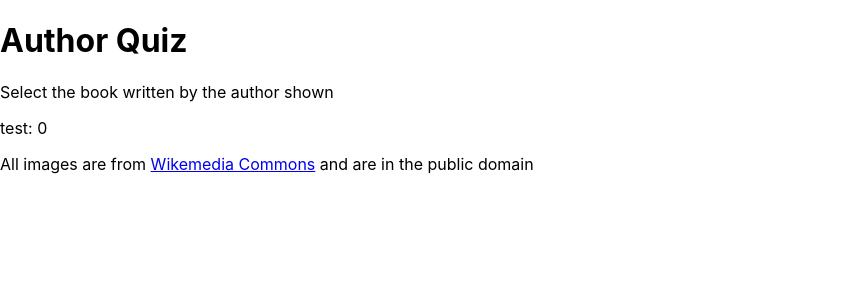
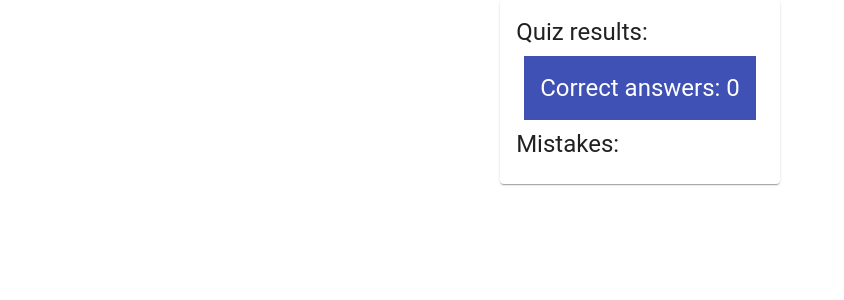
Before and after one commit to vladiaveryanov/react-tsc-quiz, a React (Create React App) app: page /results in a window 1280 px wide. Shown: the top 300 px of the page, without its empty margins (0-844 px from the left). Built offline with nearby package versions, Linux system fonts and the light colour scheme.

Commit message:
WIP, added previous btn logic, need to remake appstate to render the correct results on finishing the quiz

```diff
--- a/src/App.tsx
+++ b/src/App.tsx
@@ -11,19 +11,20 @@ import { AppState, answerCorrect, answerWrong, AppDispatch } from './interfaces/
 type AppAction = ReturnType<typeof answerCorrect | typeof answerWrong>;
 
 function AppReducer(prevState: AppState, action: AppAction): AppState {
-  console.log('AppReducer - inside func')
   switch (action.type) {
     case 'ANSWER_CORRECT':
       return {
         ...prevState,
-        correctAnswersCount: prevState.correctAnswersCount + 1
+        correctAnswersCount: prevState.correctAnswersCount + 1,
+        valuesSelectedOnPages: [...prevState.valuesSelectedOnPages, { page: action.page, selectedValue: action.selectedValue }]
       }
     case 'ANSWER_WRONG':
       return {
         ...prevState,
         mistakes: [...prevState.mistakes,
         { question: action.question, correctAnswer: action.correctAnswer }
-        ]
+        ],
+        valuesSelectedOnPages: [...prevState.valuesSelectedOnPages, { page: action.page, selectedValue: action.selectedValue }]
       };
     default:
       return prevState;
@@ -31,33 +32,33 @@ function AppReducer(prevState: AppState, action: AppAction): AppState {
 }
 
 function App() {
-  console.log('App - inside main func')
-  const [reducer, dispatch] = useReducer(AppReducer, {
+  const [data, dispatch] = useReducer(AppReducer, {
     mistakes: [],
-    correctAnswersCount: 0
+    correctAnswersCount: 0,
+    valuesSelectedOnPages: []
   });
-  console.log(reducer);
+  console.log(data);
   return (
-    <AppDispatch.Provider value={{ dispatch, data: reducer }}>
+    <AppDispatch.Provider value={{ dispatch, data }}>
       <Router>
-        <Header />
         <Switch>
           <Redirect exact from='/' to='/1' />
           <Route exact path='/results'>
             <Result />
           </Route>
           <Route path='/:page'>
+            <Header />
             <AuthorQuiz numberOfQuestions={5} />
+            <Footer />
           </Route>
           <Route path="*">
-              Default
+            Default
           </Route>
         </Switch>
-          <Footer />
       </Router>
     </AppDispatch.Provider>
-      );
+  );
 
-    }
+}
 
-    export default App;
+export default App;
--- a/src/components/AuthorQuiz.tsx
+++ b/src/components/AuthorQuiz.tsx
@@ -3,7 +3,6 @@ import * as interfaces from '../interfaces/interfaces';
 import * as util from '../util';
 import authors from '../data/authorData';
 import { useParams, useHistory } from 'react-router-dom';
-import Result from './Result';
 import {
   Card,
   CardMedia,
@@ -14,7 +13,8 @@ import {
   FormControlLabel,
   RadioGroup,
   FormControl,
-  Radio
+  Radio,
+  Grid
 } from '@material-ui/core';
 
 
@@ -28,7 +28,7 @@ export default function AuthorQuiz(
   const [selectedAnswer, setSelectedAnswer] = useState('');
   const [currentPage, setCurrentPage] = useState(page);
   const { author, books, answer } = turnData;
-  const { dispatch } = useContext(interfaces.AppDispatch);
+  const { data, dispatch } = useContext(interfaces.AppDispatch);
 
   useEffect(() => {
     if (page !== currentPage) {
@@ -37,7 +37,16 @@ export default function AuthorQuiz(
       setTurnData(util.getTurnData(authors, page));
       setSelectedAnswer('');
     }
-  }, [page]);
+
+    if (data.valuesSelectedOnPages.length > 0) {
+      data.valuesSelectedOnPages.forEach(element => {
+        if (element.page === page) {
+          setSelectedAnswer(element.selectedValue);
+        }
+      });
+    }
+
+  }, [page, data, currentPage]);
 
   function handleChange(event) {
     setSelectedAnswer(event.target.value);
@@ -45,8 +54,8 @@ export default function AuthorQuiz(
 
   function handleAnswer(moveToNextPage: boolean) {
     let nextPage: number = 0;
-    const isAnswerCorrect = (answer === selectedAnswer) ? interfaces.answerCorrect()
-      : interfaces.answerWrong(author.name, answer);
+    const isAnswerCorrect = (answer === selectedAnswer) ? interfaces.answerCorrect(page, selectedAnswer)
+      : interfaces.answerWrong(author.name, answer, page, selectedAnswer);
     dispatch(isAnswerCorrect);
 
     if (moveToNextPage) {
@@ -55,7 +64,7 @@ export default function AuthorQuiz(
       nextPage = page - 1;
     }
 
-    if (page >= numberOfQuestions) {
+    if (currentPage === numberOfQuestions && moveToNextPage) {
       history.push('/results');
     } else {
       history.push('/' + nextPage);
@@ -63,10 +72,11 @@ export default function AuthorQuiz(
   };
 
   return (
+    <Grid container justify="center" alignItems="center" >
       <Card>
         <CardMedia
           image={author.imageUrl}
-        style={{ width: 200, height: 200 }}
+          style={{ width: 340, height: 300 }}
           title='Lorem ipsum'
         />
         <CardContent>
@@ -92,6 +102,7 @@ export default function AuthorQuiz(
         <Button variant="contained"
           size='medium'
           color='secondary'
+          disabled={currentPage === 1}
           onClick={() => handleAnswer(false)}>
           Previous
             </Button>
@@ -103,5 +114,6 @@ export default function AuthorQuiz(
           Next
             </Button>
       </Card>
+    </Grid>
   );
 }
--- a/src/components/Footer.tsx
+++ b/src/components/Footer.tsx
@@ -1,18 +1,23 @@
 import React, { Component } from 'react';
+import {
+  Typography, Box, Grid, Link
+} from '@material-ui/core';
+
 export default class Footer extends Component {
   render() {
     return (
-      <div id='footer' className='row'>
-        <div className='col-12'>
-          <p className='text-muted credit'>
-            All images are from{' '}
-            <a href='http://commons.wikimedia.org/wiki/Main_Page'>
-              Wikemedia Commons
-            </a>{' '}
-            and are in the public domain
-          </p>
-        </div>
-      </div>
+
+      <Grid container justify="center" alignItems="center" >
+            <Box p={2}>
+              <Typography>
+                All images are from&nbsp;
+            <Link href="http://commons.wikimedia.org/wiki/Main_Page" variant="body2" >
+                  Wikemedia Commons
+            </Link>
+                &nbsp;and are in the public domain
+          </Typography>
+            </Box>
+        </Grid>
     );
   }
 }
--- a/src/components/Header.tsx
+++ b/src/components/Header.tsx
@@ -1,14 +1,25 @@
 import React, { Component } from 'react';
+import {
+  Typography,
+  Grid,
+  Box
+} from '@material-ui/core';
 
 export default class Header extends Component {
   render() {
     return (
-      <div className='row'>
-        <div className='jumbotron col-10 offset-1'>
-          <h1>Author Quiz</h1>
-          <p>Select the book written by the author shown</p>
-        </div>
-      </div>
+      <Grid container justify="center" alignItems="center" >
+        <Grid item>
+            <Box width={300}>
+            <Typography variant="h5" align="center">
+              Author Quiz
+            </Typography>
+            <Typography color="textSecondary" variant="body1" align="center">
+              Select the book written by the author shown
+            </Typography>
+            </Box>
+        </Grid>
+      </Grid>
     );
   }
 }
--- a/src/components/Result.tsx
+++ b/src/components/Result.tsx
@@ -1,36 +1,40 @@
-import React, { Component, useContext } from 'react';
+import React, { useContext } from 'react';
 
 import {
-  Button, Card, CardContent, Typography, CardActions
+  Card, CardContent, Typography, Box, Grid
 } from '@material-ui/core';
 import { AppDispatch } from '../interfaces/interfaces';
 
 export default function Result() {
   const { data } = useContext(AppDispatch);
   return (
-    <p>test: {data.correctAnswersCount}</p>
-    //   <Card >
-    //   <CardContent>
-    //     <Typography color="textSecondary" gutterBottom>
-    //       Word of the Day
-    //     </Typography>
-    //     <Typography variant="h5" component="h2">
-    //       be
-    //       nev
-    //       lent
-    //     </Typography>
-    //     <Typography color="textSecondary">
-    //       adjective
-    //     </Typography>
-    //     <Typography variant="body2" component="p">
-    //       well meaning and kindly.
-    //       <br />
-    //       {'"a benevolent smile"'}
-    //     </Typography>
-    //   </CardContent>
-    //   <CardActions>
-    //     <Button size="small">Learn More</Button>
-    //   </CardActions>
-    // </Card>
+    <Grid container justify="center" alignItems="center" >
+      <Grid item>
+        <Card >
+          <CardContent>
+            <Typography gutterBottom variant="h5" component="h1">
+              Quiz results:
+        </Typography>
+            <Box bgcolor="primary.main" color="primary.contrastText" p={2} m={1}>
+              <Typography variant="h5" component="h2">
+                Correct answers: {data.correctAnswersCount}
+              </Typography>
+            </Box>
+            <Typography variant="h5" component="h2">
+              Mistakes:
+        </Typography>
+            {
+              data.mistakes.map(function (book, index) {
+                return <Box bgcolor="secondary.main" color="secondary.contrastText" key={index} p={2} m={1}>
+                  <Typography variant="body1">
+                    {book.question} wrote "{book.correctAnswer}"
+            </Typography>
+                </Box>
+              })
+            }
+          </CardContent>
+        </Card>
+      </Grid>
+    </Grid>
   );
 }
--- a/src/data/authorData.tsx
+++ b/src/data/authorData.tsx
@@ -23,19 +23,19 @@ const authors: interfaces.Authors[] = [
     name: 'Stephen King',
     imageUrl:
       'https://upload.wikimedia.org/wikipedia/commons/thumb/e/e3/Stephen_King%2C_Comicon.jpg/200px-Stephen_King%2C_Comicon.jpg',
-    books: ['The Shining', 'IT']
+    books: ['IT']
   },
   {
     name: 'Charles Dickens',
     imageUrl:
       'https://upload.wikimedia.org/wikipedia/commons/thumb/6/63/Portrait_of_Charles_Dickens_%284671094%29.jpg/200px-Portrait_of_Charles_Dickens_%284671094%29.jpg',
-    books: ['David Copperfield', 'A Tale of Two Cities']
+    books: ['David Copperfield']
   },
   {
     name: 'William Shakespeare',
     imageUrl:
       'https://upload.wikimedia.org/wikipedia/commons/thumb/a/a2/Shakespeare.jpg/200px-Shakespeare.jpg',
-    books: ['Hamlet', 'Macbeth', 'Romeo and Juliet']
+    books: ['Hamlet']
   }
 ];
 
--- a/src/interfaces/interfaces.tsx
+++ b/src/interfaces/interfaces.tsx
@@ -20,6 +20,7 @@ export interface BooksAndAuthor {
 export interface AppState {
   mistakes: Mistake[],
   correctAnswersCount: number,
+  valuesSelectedOnPages: ValuesSelectedOnPages[],
 }
 
 export interface Mistake {
@@ -27,18 +28,27 @@ export interface Mistake {
   correctAnswer: string
 }
 
+export interface ValuesSelectedOnPages {
+  page: number,
+  selectedValue: string
+}
+
 export const AppDispatch = React.createContext(null);
 
-export function answerCorrect() {
+export function answerCorrect( page: number, selectedValue: string) {
   return {
-    type: 'ANSWER_CORRECT'
+    type: 'ANSWER_CORRECT',
+    page,
+    selectedValue
   } as const;
 }
 
-export function answerWrong(question: string, correctAnswer: string) {
+export function answerWrong(question: string, correctAnswer: string, page: number, selectedValue: string) {
   return {
     type: 'ANSWER_WRONG',
     question,
-    correctAnswer
+    correctAnswer,
+    page,
+    selectedValue
   } as const;
 }
```
Lines whose indentation alone changed are shown as unchanged.
